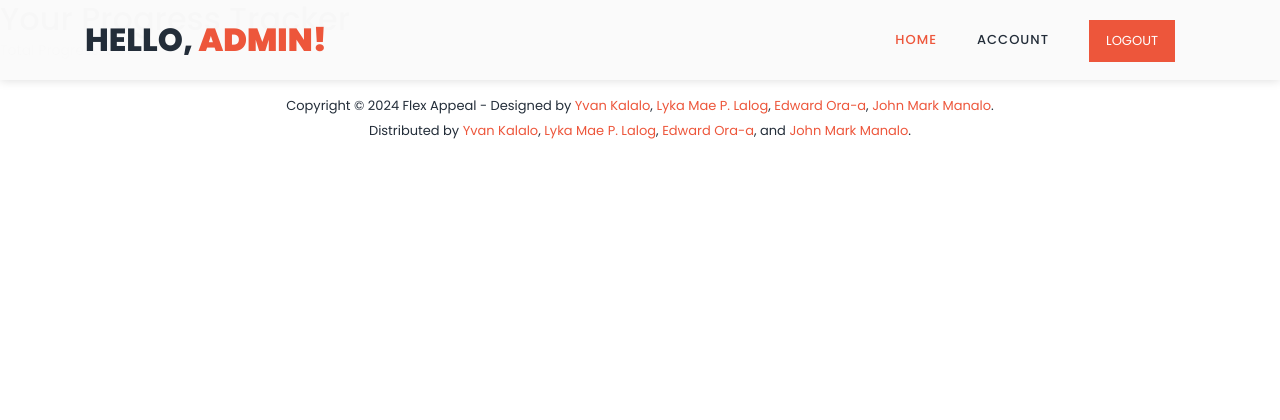
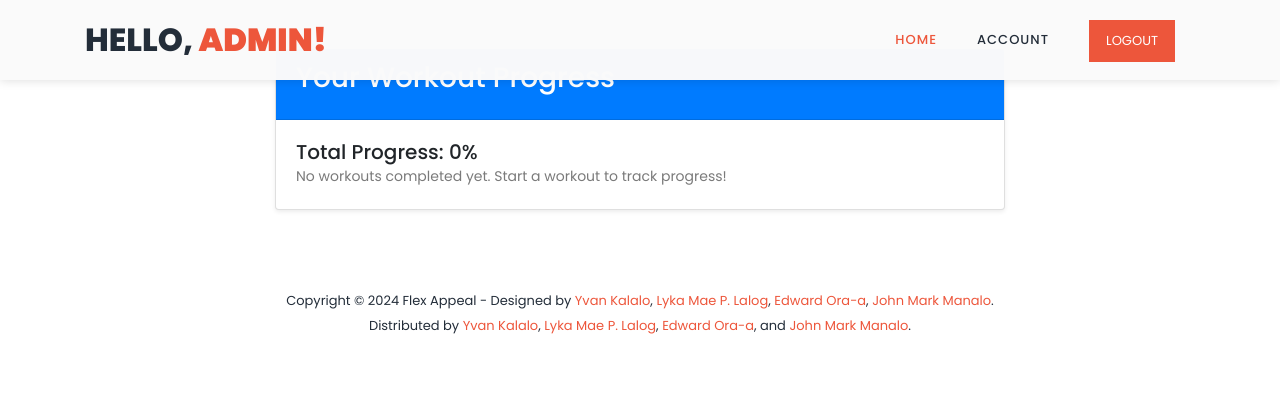
Before and after one commit to YvanLunaKalalo/gym_capstone, a Django app: page /progress/ in a window 1280 px wide. Shown: the top 420 px of the page. Run offline with Django 5.2, Linux system fonts and the light colour scheme; a user stored in the database is signed in; data comes from the database, SQL or seed files in the repository; parts of the project's set-up code (start-up, migrations or seed data) failed here and were passed over; some libraries are stand-ins or nearby versions.

Commit message:
My Forty One Commit

```diff
--- a/machine_learning/templates/progress_tracker.html
+++ b/machine_learning/templates/progress_tracker.html
@@ -7,14 +7,41 @@
 {% endblock %}
 
 {% block content %}
-  <h2>Your Progress Tracker</h2>
+<div class="container my-5">
+    <div class="row justify-content-center">
+        <div class="col-lg-8 col-md-10">
 
-  <ul>
-    {% for progress in progress_list %}
-      <li>{{ progress.workout.Title }} - Progress: {{ progress.progress }}%</li>
-    {% endfor %}
-  </ul>
+            <div class="card shadow-sm">
+                <div class="card-header bg-primary text-white">
+                    <h3 class="card-title">Your Workout Progress</h3>
+                </div>
+                <div class="card-body">
+                    <h5>Total Progress: {{ total_progress }}%</h5>
 
-  <p>Total Progress: {{ total_progress }}%</p>
+                    {% if progress_list %}
+                        <table class="table table-striped mt-3">
+                            <thead>
+                                <tr>
+                                    <th scope="col">Workout</th>
+                                    <th scope="col">Progress</th>
+                                </tr>
+                            </thead>
+                            <tbody>
+                                {% for progress in progress_list %}
+                                    <tr>
+                                        <td>{{ progress.workout.Title }}</td>
+                                        <td>{{ progress.progress }}%</td>
+                                    </tr>
+                                {% endfor %}
+                            </tbody>
+                        </table>
+                    {% else %}
+                        <p>No workouts completed yet. Start a workout to track progress!</p>
+                    {% endif %}
+                </div>
+            </div>
 
+        </div>
+    </div>
+</div>
 {% endblock %}
```
Also changed, not shown: machine_learning/templates/workout_session.html (indentation only).
